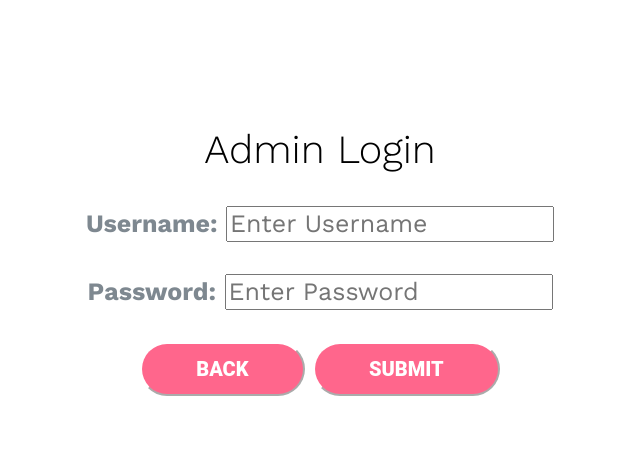
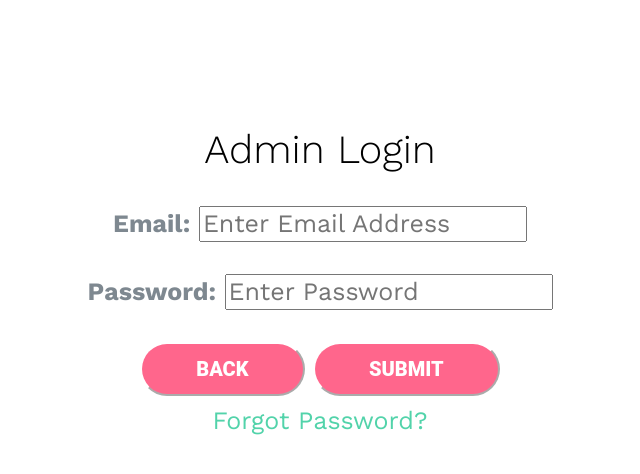
Before and after one commit to REUL-Lab/iconographic, a Flask app: template templates/login.html in a window 1280 px wide. Shown: the top 474 px of the page, without its empty margins (320-960 px from the left). Run offline with Flask 2, Linux system fonts and the light colour scheme; the template is opened without the code that fills it, so the values that code supplies are empty; some libraries are stand-ins or nearby versions.

Commit message:
Added forget password

```diff
--- a/app.py
+++ b/app.py
@@ -42,6 +42,7 @@ def logout():
     session["user"] = None
     return redirect('/login')
 
+
 @app.route('/admin')
 def admin():
     try:
@@ -59,6 +60,18 @@ def admin():
         db = firebase.database()
         labels = [label.val() for label in db.child("Labels").get().each()]
         return render_template('admin.html', labels=labels)
+
+@app.route('/reset-password', methods=["POST"])
+def reset():
+    email = request.form["username"]
+    try:
+        firebase.auth().send_password_reset_email(email)
+        flash("Password reset email sent!")
+    except Exception as e:
+        flash(e)
+    return redirect('/login')
+
+
 
 @app.route('/main')
 def main():
--- a/templates/login.html
+++ b/templates/login.html
@@ -43,6 +43,31 @@
 	<!-- MAIN JS -->
 	<script src="{{ url_for('static', filename='js/main.js') }}"></script>
 
+	<script>
+		function forgetDialog() {
+			$("#forgetemail").val($("#email").val());
+			$('#forgetbox').dialog({
+				modal:true,
+				width:600,
+				height:600
+			});
+			$(".ui-dialog-titlebar").hide();
+			$('#forgetbox').show();
+
+		}
+
+		function cancelForget(){
+			$("#forgetbox").dialog('close');
+		}
+
+
+
+
+
+	</script>
+
+
+
 	</head>
 
     <body>
@@ -50,8 +75,8 @@
         <p></p>
 		<div id="inputs" class="centered" style="font-size: 25px">
 			<form action="login" method="POST">
-					<label><b>Username:</b></label>
-					<input type="email" placeholder="Enter Username" name="username">
+				<label><b>Email:</b></label>
+				<input type="email" id="email" placeholder="Enter Email Address" name="username">
 				<br><br>
 				<label><b>Password:</b></label>
 				<input type="password" placeholder="Enter Password" name="password">
@@ -61,10 +86,27 @@
 				<button type="submit" value = "Submit">
 					Submit
 				</button>
-				</form>
+			</form><br>
+			<a href="javascript:forgetDialog()">Forgot Password?</a>
 			{% if error %}
 			<p><strong>Error:</strong> {{ error }}
 			{% endif %}
+			{% with messages = get_flashed_messages() %}
+			{% if messages %}
+				{% for message in messages %}
+				<p>{{ message }}<p>
+				{% endfor %}
+			{% endif %}
+			{% endwith %}
+		</div>
+		<div id="forgetbox" hidden>
+			<h1>Forgot password?</h1><br><br>
+			<form action="/reset-password" method="POST">
+				<label><b>Email Address:</b></label>
+				<input type="email" id="forgetemail" placeholder="Enter Email Address" name="username"><br><br>
+				<button type = "submit" name = "reset" value = "Submit">Send Password Reset Email</button><br>
+				<button id="forgotCancel" type="button" onclick="cancelForget()">Cancel</button>
+			</form>
 			</div>
     </body>
 
--- a/templates/main.html
+++ b/templates/main.html
@@ -74,7 +74,9 @@
 				width:600,
 				height:600
 			});
+			$(".ui-dialog-titlebar").hide();
 			$('#reportbox').show();
+
 		}
 
 		function cancelReport (){
@@ -87,6 +89,7 @@
 				width:600,
 				height:600
 			});
+			$(".ui-dialog-titlebar").hide();
 			$('#helpbox').show();
 		}
 
@@ -130,6 +133,7 @@
 	</footer>
 
 	<div id="reportbox" hidden>
+		<h1>Report an Issue</h1>
 		<form action="/report-main" method="POST">
 			<select name="label">
 				<option value="Errors">An error ocurred</option>
```
Lines whose indentation alone changed are shown as unchanged.
